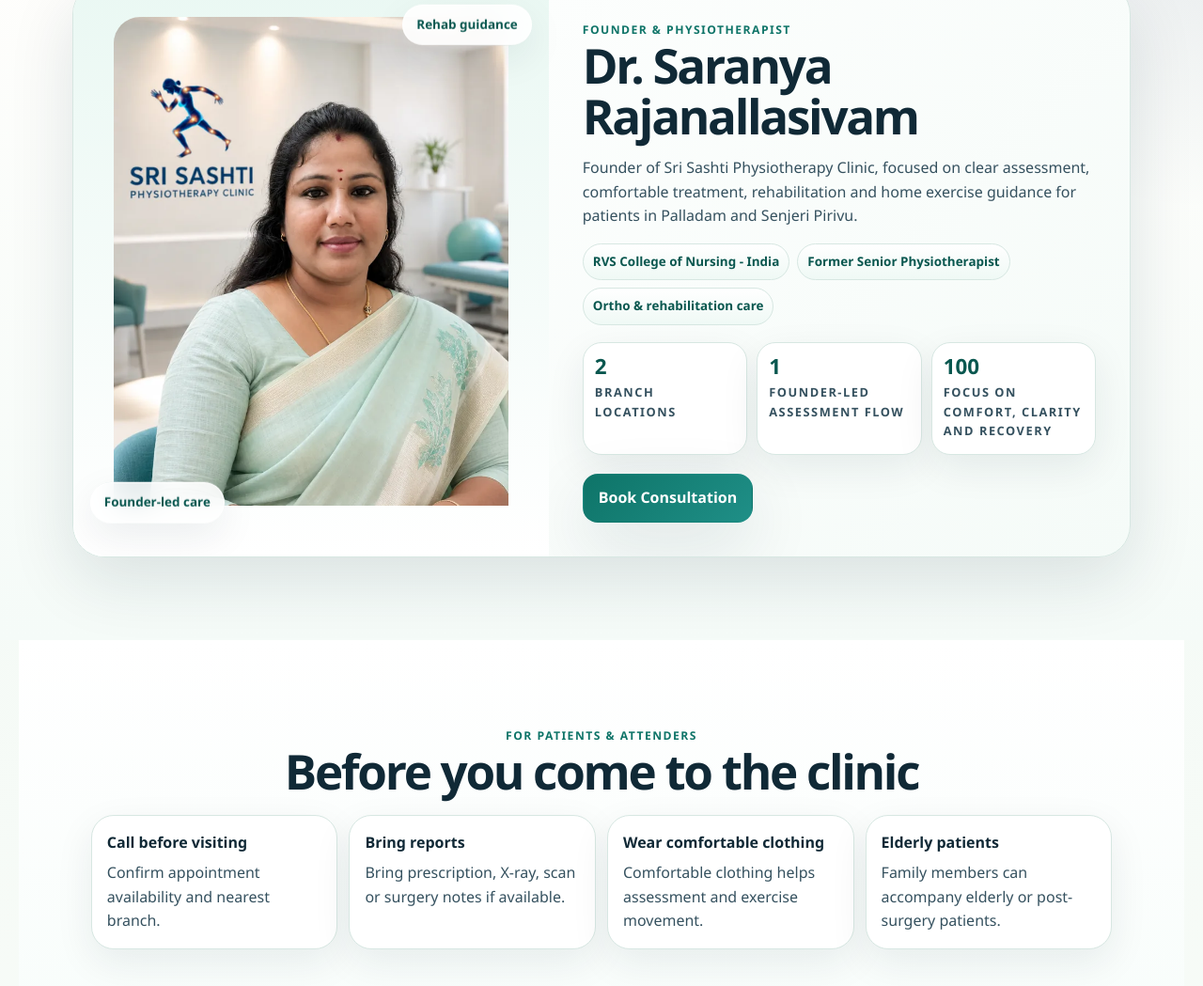
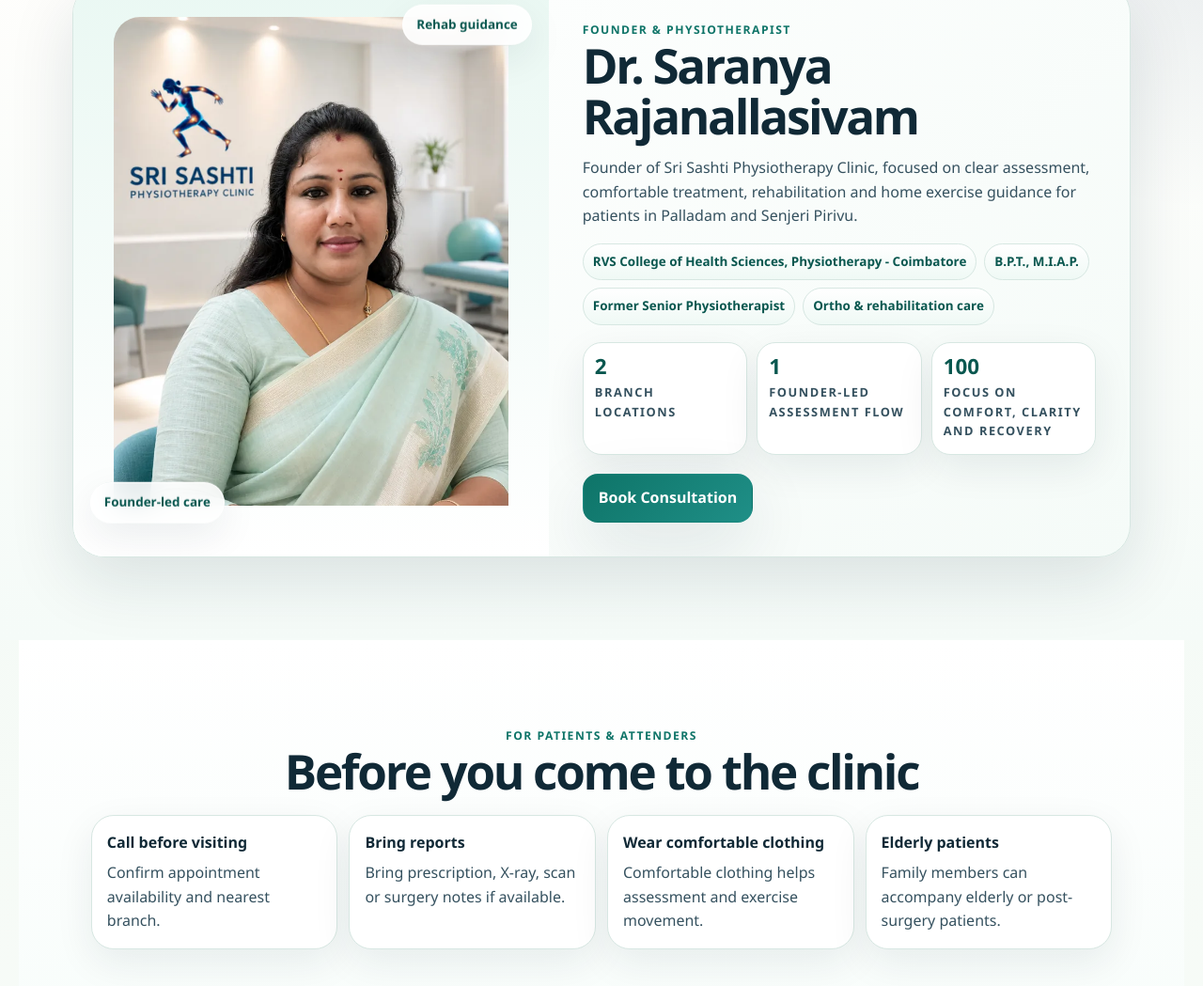
Before and after one commit to venkatbangla-boop/srisashti, a website: page index.html in a window 1280 px wide. Shown: the part 5397-6446 px from the top of the page at 94% size. Drawn offline with Linux system fonts and the light colour scheme.

Commit message:
Correct doctor education and qualification

```diff
--- a/index.html
+++ b/index.html
@@ -394,7 +394,8 @@
           <h2>Dr. Saranya Rajanallasivam</h2>
           <p data-en="Founder of Sri Sashti Physiotherapy Clinic, focused on clear assessment, comfortable treatment, rehabilitation and home exercise guidance for patients in Palladam and Senjeri Pirivu." data-ta="பல்லடம் மற்றும் செஞ்சேரி பிரிவில் உள்ள நோயாளிகளுக்கான தெளிவான assessment, comfortable treatment, rehabilitation மற்றும் home exercise guidance-ல் கவனம் செலுத்தும் Sri Sashti Physiotherapy Clinic Founder.">Founder of Sri Sashti Physiotherapy Clinic, focused on clear assessment, comfortable treatment, rehabilitation and home exercise guidance for patients in Palladam and Senjeri Pirivu.</p>
           <div class="trust-list">
-            <b>RVS College of Nursing - India</b>
+            <b>RVS College of Health Sciences, Physiotherapy - Coimbatore</b>
+            <b data-en="B.P.T., M.I.A.P." data-ta="B.P.T., M.I.A.P.">B.P.T., M.I.A.P.</b>
             <b data-en="Former Senior Physiotherapist" data-ta="Former Senior Physiotherapist">Former Senior Physiotherapist</b>
             <b data-en="Ortho & rehabilitation care" data-ta="Ortho & rehabilitation care">Ortho & rehabilitation care</b>
           </div>
--- a/service-worker.js
+++ b/service-worker.js
@@ -1,4 +1,4 @@
-const CACHE_NAME = "sri-sashti-v27-live";
+const CACHE_NAME = "sri-sashti-v28-live";
 const ASSETS = [
   "./",
   "./index.html",
```
